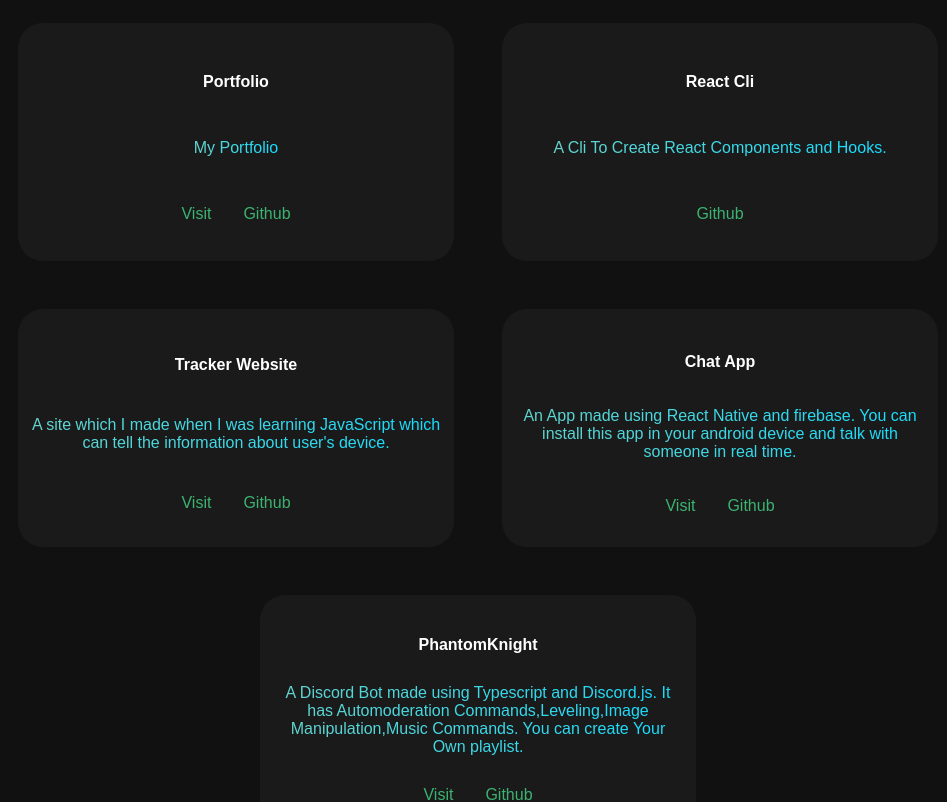
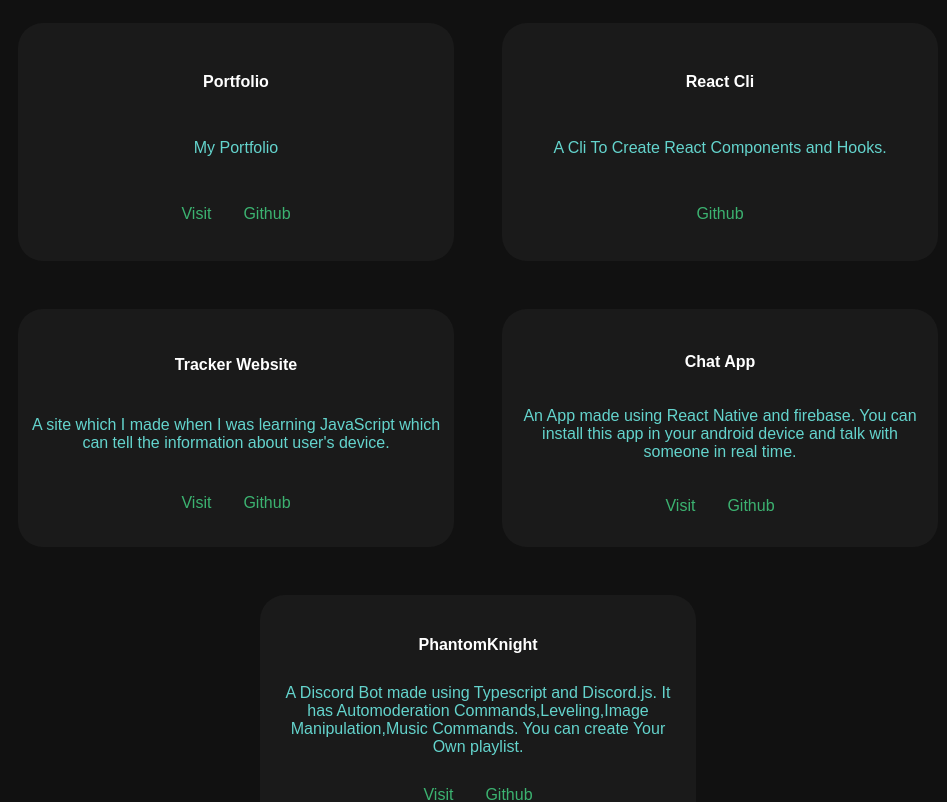
Before and after one commit to PhantomKnight287/portfolio-new, a React (Vite) app: page / in a window 1280 px wide. Shown: the part 1120-1922 px from the top of the page, without its empty margins (162-1109 px from the left). Built offline with nearby package versions, Linux system fonts and the light colour scheme; a web font is replaced by a local one.

Commit message:
Update projects.module.css

```diff
--- a/src/Components/Projects/projects.module.css
+++ b/src/Components/Projects/projects.module.css
@@ -44,8 +44,6 @@
   margin-bottom: 0rem;
 }
 .project p {
-  color: transparent;
-  background:linear-gradient(to right,#64d4cd,#14dcff);
-  background-clip: text;
+  color: #64d4cd;
   margin:0.3rem;
 }
```
